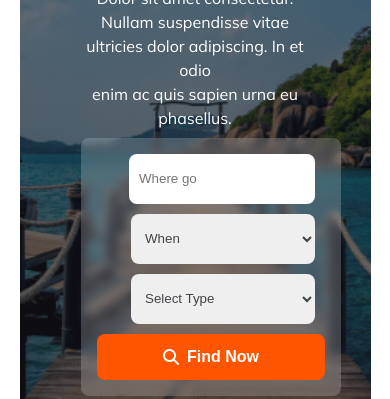
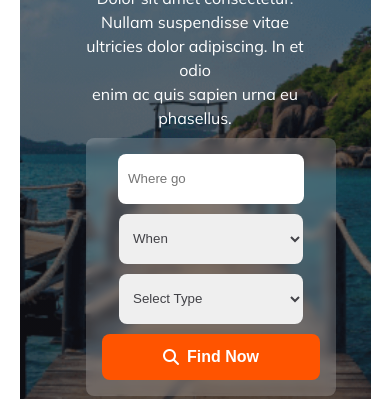
Before and after one commit to shaimazerin46/b9A2, a plain HTML site: page index.html in a window 390 px wide. Shown: the part 701-1100 px from the top of the page. Drawn offline with Linux system fonts and the light colour scheme.

Commit message:
added margin to input

```diff
--- a/styles/style.css
+++ b/styles/style.css
@@ -96,8 +96,7 @@ p{
     backdrop-filter: blur(4px);
     padding: 1rem;
     display: flex;
-    justify-content: center;
-    text-align: center;
+
 }
 .travel_input>input{
     width: 11rem;
@@ -246,6 +245,8 @@ p{
         width: 100%;
     }
     .travel_input > input, .travel_input>select{
+
+        margin: 0 auto;
         margin-bottom: 10px;
     }
     p{
```
